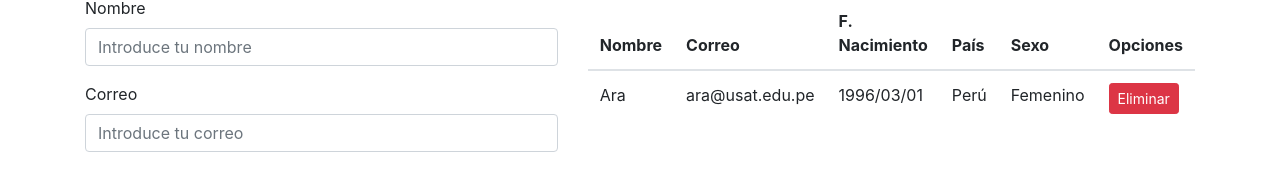
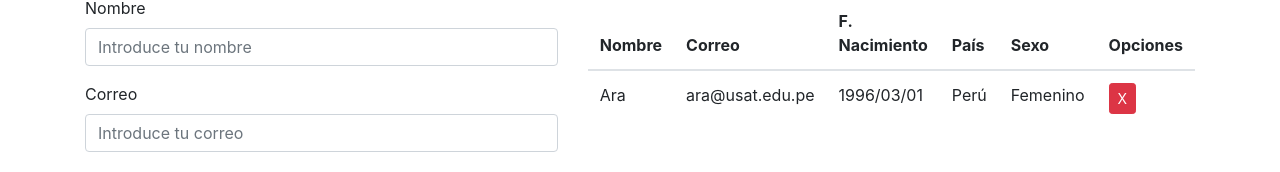
Before and after one commit to aracelitathyana/p2c3, a plain HTML site: page pry/index.html in a window 1280 px wide. Shown: the part 127-299 px from the top of the page. Drawn offline with nearby package versions, Linux system fonts and the light colour scheme.

Commit message:
Se modifico el nombre del boton eliminar por un X

```diff
--- a/pry/index.html
+++ b/pry/index.html
@@ -88,7 +88,7 @@
                             <td>Perú</td>
                             <td>Femenino</td>
                             <td>
-                                <button class="btn btn-danger btn-sm opcion-eliminar">Eliminar</button>
+                                <button class="btn btn-danger btn-sm opcion-eliminar">X</button>
                             </td>
                         </tr>
                     </tbody>
```
